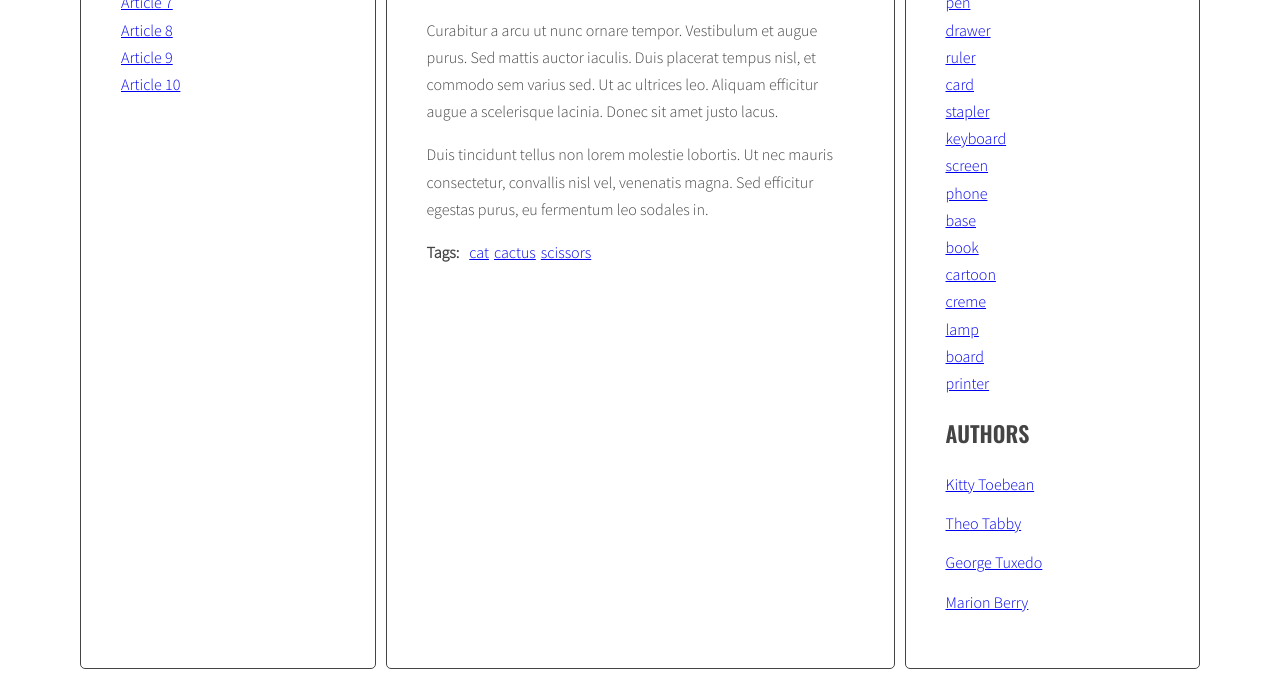
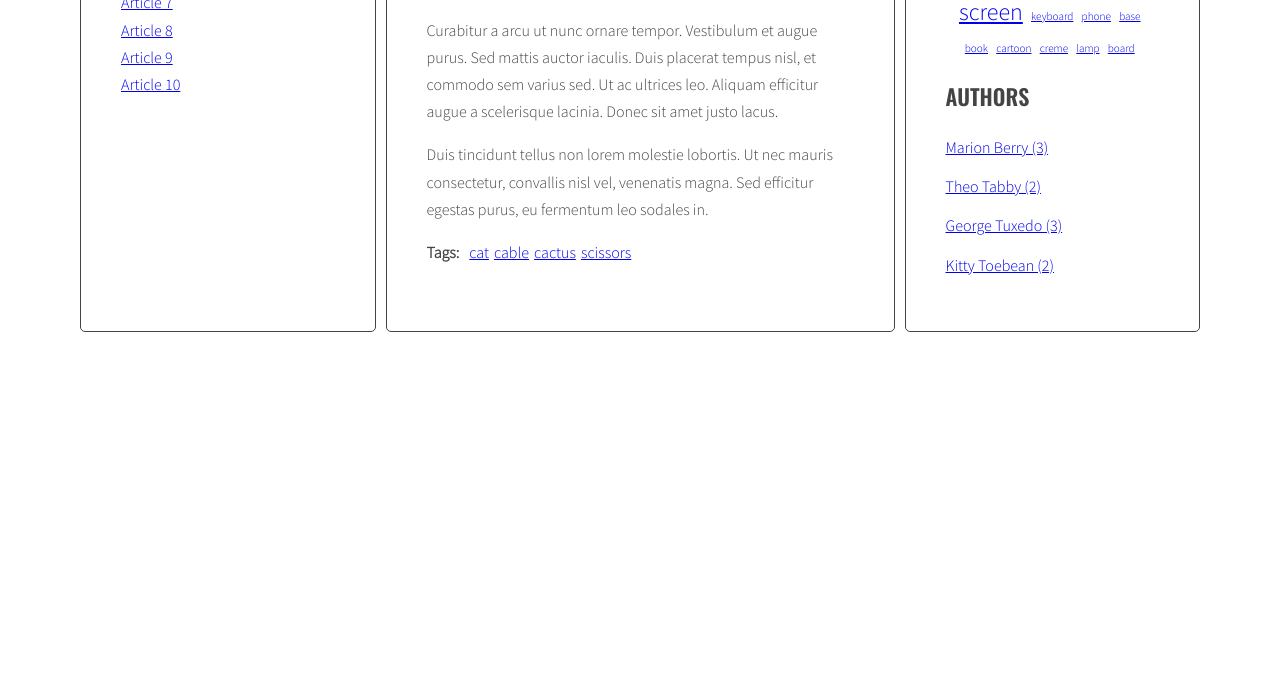
Before and after one commit to kraajaan/javascript-blog, a website: page index.html in a window 1280 px wide. Shown: the part 532-1209 px from the top of the page. After the commit the page ends 872 px from the top, so only its background shows below. Drawn offline with nearby package versions, Linux system fonts and the light colour scheme.

Commit message:
Completion of submodule 7_3

```diff
--- a/index.html
+++ b/index.html
@@ -16,7 +16,7 @@
           </ul>
         </aside>
         <section class="posts">
-          <article class="post active" id="article-1" data-tags="cat cactus scissors" data-author="Marion Berry">
+          <article class="post active" id="article-1" data-tags="cat cable cactus scissors" data-author="Marion Berry">
             <h3 class="post-title">Article 1</h3>
             <p class="post-author"></p>
             <div class="post-content">
@@ -32,7 +32,7 @@
               </ul>
             </div>
           </article>
-          <article class="post" id="article-2" data-tags="cat castle speaker" data-author="Theo Tabby">
+          <article class="post" id="article-2" data-tags="cat castle cable speaker" data-author="Theo Tabby">
             <h3 class="post-title">Article 2</h3>
             <p class="post-author"></p>
             <div class="post-content">
@@ -63,7 +63,7 @@
               </ul>
             </div>
           </article>
-          <article class="post" id="article-4" data-tags="cactus scissors drawer ruler" data-author="Kitty Toebean">
+          <article class="post" id="article-4" data-tags="cat cactus scissors drawer ruler printer" data-author="Kitty Toebean">
             <h3 class="post-title">Article 4</h3>
             <p class="post-author"></p>
             <div class="post-content">
@@ -79,7 +79,7 @@
               </ul>
             </div>
           </article>
-          <article class="post" id="article-5" data-tags="scissors card stapler" data-author="Marion Berry">
+          <article class="post" id="article-5" data-tags="cat scissors card stapler printer" data-author="Marion Berry">
             <h3 class="post-title">Article 5</h3>
             <p class="post-author"></p>
             <div class="post-content">
@@ -95,7 +95,7 @@
               </ul>
             </div>
           </article>
-          <article class="post" id="article-6" data-tags="card cat stapler drawer keyboard" data-author="George Tuxedo">
+          <article class="post" id="article-6" data-tags="card cat screen stapler drawer keyboard printer" data-author="George Tuxedo">
             <h3 class="post-title">Article 6</h3>
             <p class="post-author"></p>
             <div class="post-content">
@@ -111,7 +111,7 @@
               </ul>
             </div>
           </article>
-          <article class="post" id="article-7" data-tags="cat screen phone base" data-author="Kitty Toebean">
+          <article class="post" id="article-7" data-tags="cat screen phone base printer" data-author="Kitty Toebean">
             <h3 class="post-title">Article 7</h3>
             <p class="post-author"></p>
             <div class="post-content">
@@ -127,7 +127,7 @@
               </ul>
             </div>
           </article>
-          <article class="post" id="article-8" data-tags="phone stapler book" data-author="Theo Tabby">
+          <article class="post" id="article-8" data-tags="phone stapler screen cable book cat printer" data-author="Theo Tabby">
             <h3 class="post-title">Article 8</h3>
             <p class="post-author"></p>
             <div class="post-content">
@@ -143,7 +143,7 @@
               </ul>
             </div>
           </article>
-          <article class="post" id="article-9" data-tags="cartoon speaker creme lamp" data-author="Marion Berry">
+          <article class="post" id="article-9" data-tags="cartoon speaker screen creme lamp printer" data-author="Marion Berry">
             <h3 class="post-title">Article 9</h3>
             <p class="post-author"></p>
             <div class="post-content">
@@ -159,7 +159,7 @@
               </ul>
             </div>
           </article>
-          <article class="post" id="article-10" data-tags="cat scissors board printer" data-author="George Tuxedo">
+          <article class="post" id="article-10" data-tags="cat scissors cable screen board printer" data-author="George Tuxedo">
             <h3 class="post-title">Article 10</h3>
             <p class="post-author"></p>
             <div class="post-content">
@@ -188,26 +188,6 @@
           </ul>
           <h2 class="section-title">Authors</h2>
           <ul class="list authors">
-            <li>
-              <a href="#">
-                <span class="author-name">Kitty Toebean</span>
-              </a>
-            </li>
-            <li>
-              <a href="#">
-                <span class="author-name">Theo Tabby</span>
-              </a>
-            </li>
-            <li>
-              <a href="#">
-                <span class="author-name">George Tuxedo</span>
-              </a>
-            </li>
-            <li>
-              <a href="#">
-                <span class="author-name">Marion Berry</span>
-              </a>
-            </li>
           </ul>
         </aside>
       </main>
--- a/js/script.js
+++ b/js/script.js
@@ -6,7 +6,10 @@
     optTitleListSelector = '.titles',
     optArticleTagsSelector = '.post-tags .list',
     optArticleAuthorSelector = 'article p.post-author',
-    optTagsListSelector = '.tags.list';
+    optTagsListSelector = '.tags.list',
+    optCloudClassCount = 5,
+    optCloudClassPrefix = 'tag-size-',
+    optAuthorsListSelector = '.list.authors';
 
 
 
@@ -107,9 +110,41 @@
   generateTitleLinks();
 
 
+
+  function calculateTagsParams(tags){
+    const params={max:0,min:999999};
+
+    for(let tag in tags){
+      //console.log(tag + ' is used '+ tags[tag] + ' times');
+
+      if(tags[tag] > params.max){
+        params.max = tags[tag];
+      }
+
+      if(tags[tag] < params.min){
+        params.min = tags[tag];
+      }
+    }
+
+    return params;
+  }
+
+
+  function calculateTagClass(count, params){
+    const normalizedCount = count - params.min;
+    const normalizedMax = params.max - params.min;
+    const percentage = normalizedCount / normalizedMax;
+    const classNumber = Math.floor( percentage * (optCloudClassCount - 1) + 1 );
+
+    return classNumber;
+  }
+
+
+
+
   function generateTags(){
-    /* [NEW] create a new variable allTags with an empty array */
-    let allTags = [];
+    /* [NEW] create a new variable allTags with an empty object */
+    let allTags = {};
 
     /* find all articles */
     const articles = document.querySelectorAll(optArticleSelector);
@@ -141,9 +176,12 @@
         html = html + genHTML;
 
         /* [NEW] check if this link is NOT already in allTags */
-        if(allTags.indexOf(genHTML) == -1){
+        if(!allTags[tag]){
           /* [NEW] add generated code to allTags array */
-          allTags.push(genHTML);
+          allTags[tag] = 1;
+        }
+        else{
+          allTags[tag]++;
         }
 
       /* END LOOP: for each tag */
@@ -154,12 +192,26 @@
 
     /* END LOOP: for every article: */
     }
+    //console.log('allTags: '+allTags);
+    /* [NEW] find list of tags in right column */
+    const tagList = document.querySelector(optTagsListSelector);
 
-    /* [NEW] find list of tags in right column */
-    const tagList = document.querySelector('.tags');
+    const tagsParams = calculateTagsParams(allTags);
+    //console.log('tagsParams:', tagsParams);
 
-    /* [NEW] add html from allTags to tagList */
-    tagList.innerHTML = allTags.join(' ');
+    /* [NEW] create variable for all links HTML code */
+    let allTagsHTML = '';
+
+    /* [NEW] START LOOP: for each tag in allTags: */
+    for(let tag in allTags){
+      /* [NEW] generate code of a link and add it to allTagsHTML */
+      //allTagsHTML += '<li><a class="' + optCloudClassPrefix + calculateTagClass(allTags[tag], tagsParams) + '" href=#tag-' + tag + '">'+ tag + ' (' + allTags[tag] + ')</a></li> ';
+      allTagsHTML += '<li><a class="' + optCloudClassPrefix + calculateTagClass(allTags[tag], tagsParams) + '" href="#tag-' + tag + '">'+ tag + '</a></li> ';
+    }
+    /* [NEW] END LOOP: for each tag in allTags: */
+
+    /*[NEW] add HTML from allTagsHTML to tagList */
+    tagList.innerHTML = allTagsHTML;
 
   }
 
@@ -214,7 +266,7 @@
 
   function addClickListenersToTags(){
     /* find all links to tags */
-    const links = document.querySelectorAll('.post-tags .list-horizontal a');
+    const links = document.querySelectorAll('.post-tags .list-horizontal a, ' + optTagsListSelector + ' a');
     /* START LOOP: for each link */
     for(let link of links){
       /* add tagClickHandler as event listener for that link */
@@ -234,6 +286,7 @@
 
 
   function generateAuthors(){
+    let allAuthors = {};
     /* find all articles */
     const articles = document.querySelectorAll(optArticleSelector);
 
@@ -246,6 +299,14 @@
       /* get author from data-author attribute */
       const articleAuthor = article.getAttribute('data-author');
 
+      if(!allAuthors[articleAuthor]){
+        /* [NEW] add generated code to allTags array */
+        allAuthors[articleAuthor] = 1;
+      }
+      else{
+        allAuthors[articleAuthor]++;
+      }
+
       /* generate HTML code */
       let html = '<a href="#author-'+articleAuthor+'">by '+articleAuthor+'</a>';
 
@@ -255,6 +316,27 @@
 
     /* END LOOP: for every article: */
     }
+    console.log('allAuthors: '+allAuthors);
+
+    const authorList = document.querySelector(optAuthorsListSelector);
+    const authorParams = calculateTagsParams(allAuthors);
+
+    /* [NEW] create variable for all links HTML code */
+    let allAuthorsHTML = '';
+
+    /* [NEW] START LOOP: for each tag in allTags: */
+    for(let author in allAuthors){
+      /* [NEW] generate code of a link and add it to allTagsHTML */
+      allAuthorsHTML += '<li><a href="#author-' + author + '">'+ author + ' (' + allAuthors[author] +')</a></li> ';
+    }
+    /* [NEW] END LOOP: for each tag in allTags: */
+
+    /*[NEW] add HTML from allTagsHTML to tagList */
+    authorList.innerHTML = allAuthorsHTML;
+
+
+
+
   }
 
   generateAuthors();
@@ -284,7 +366,7 @@
 
   function addClickListenersToAuthors(){
     /* find all links to authors */
-    const links = document.querySelectorAll(optArticleAuthorSelector+' a');
+    const links = document.querySelectorAll(optArticleAuthorSelector+' a, ' + optAuthorsListSelector + ' a');
     /* START LOOP: for each link */
     for(let link of links){
       /* add tagClickHandler as event listener for that link */
--- a/sass/style.scss
+++ b/sass/style.scss
@@ -125,3 +125,32 @@ ul.titles li a span {
   text-transform: capitalize;
 }
 */
+
+.list.tags {
+  text-align: center;
+}
+
+.list.tags li {
+  display: inline-block;
+  margin-right: 5px;
+}
+
+.tag-size-1 {
+  font-size: 0.7rem
+}
+
+.tag-size-2 {
+  font-size: 1rem
+}
+
+.tag-size-3 {
+  font-size: 1.5rem
+}
+
+.tag-size-4 {
+  font-size: 2.1rem
+}
+
+.tag-size-5 {
+  font-size: 3rem
+}
```
Also changed, not shown: css/style.css, 1 other file.
